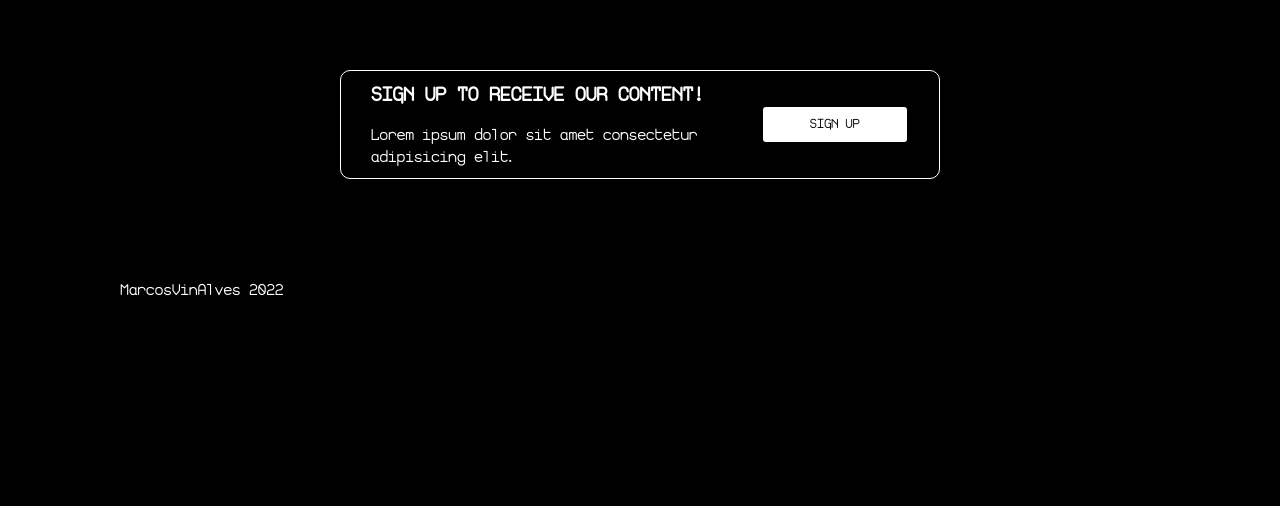
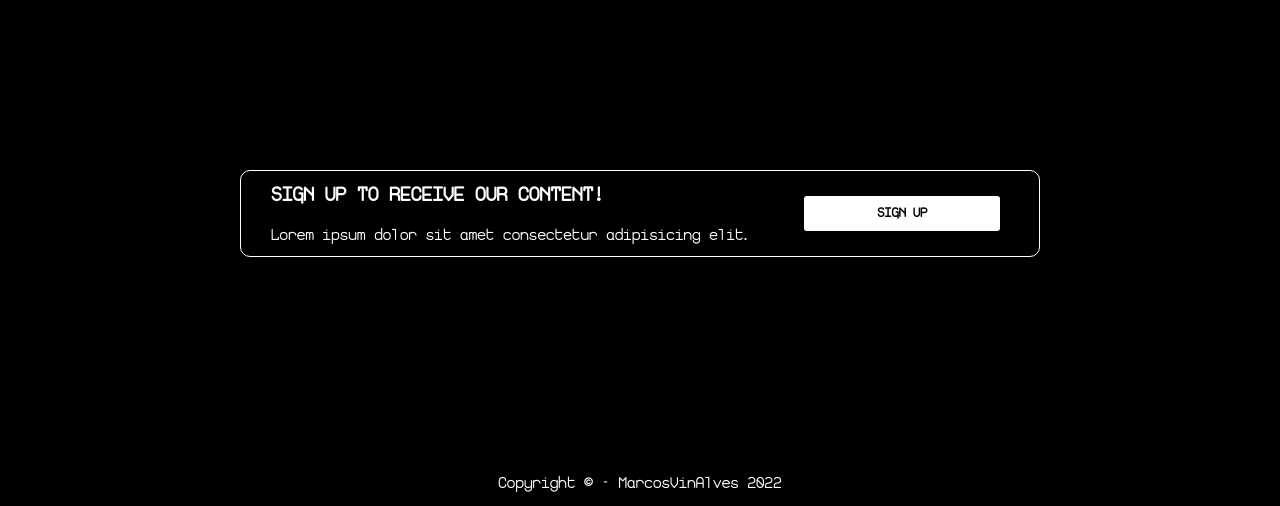
Before and after one commit to marcosvinalves/landing-page, a plain HTML site: page index.html in a window 1280 px wide. Shown: the part 1797-2303 px from the top of the page. Before the commit the page ends 2099 px from the top, so only its background shows below. Drawn offline with Linux system fonts and the light colour scheme.

Commit message:
added hover effect to sign button and footer

```diff
--- a/style.css
+++ b/style.css
@@ -169,14 +169,14 @@ body {
   align-items: center;
   justify-content: center;
   overflow: hidden;
-  margin: 100px 40px;
+  margin: 200px 40px;
 }
 
 .reg-box {
   border: 1px solid white;
   border-radius: 10px;
   padding: 10px 30px;
-  width: 600px;
+  width: 800px;
   display: flex;
   align-items: center;
   gap: 50px;
@@ -191,6 +191,7 @@ body {
 
 .reg-button {
   color: black;
+  font-weight: bold;
   background-color: white;
   border-style: none;
   border-radius: 5px;
@@ -199,6 +200,22 @@ body {
   padding: 10px 10px;
   font-family: rounded;
   width: 200px;
+}
+
+.reg-button:hover {
+  cursor: pointer;
+  background-color: black;
+  color: white;
+  border-radius: 5px;
+  text-transform: uppercase;
+  border: 2px solid white;
+}
+
+footer {
+  background-color: black;
+  color: white;
+  padding: 15px 30px;
+  text-align: center;
 }
 
 ::-webkit-scrollbar {
```
